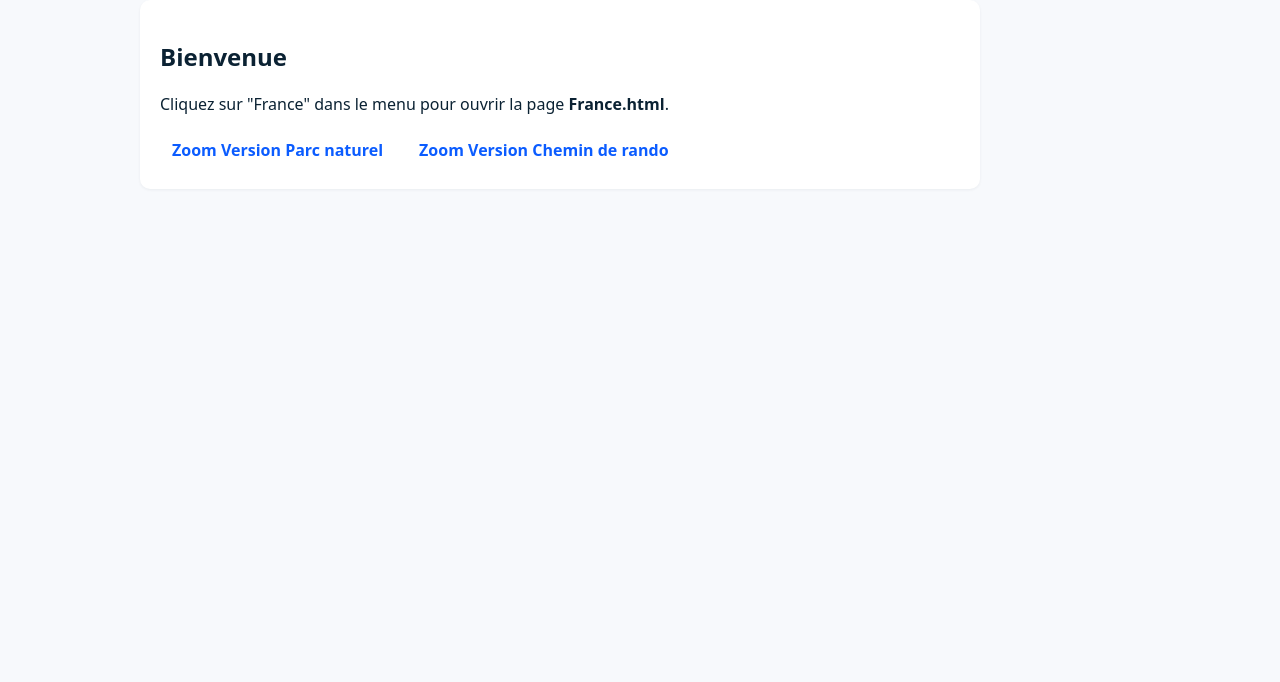
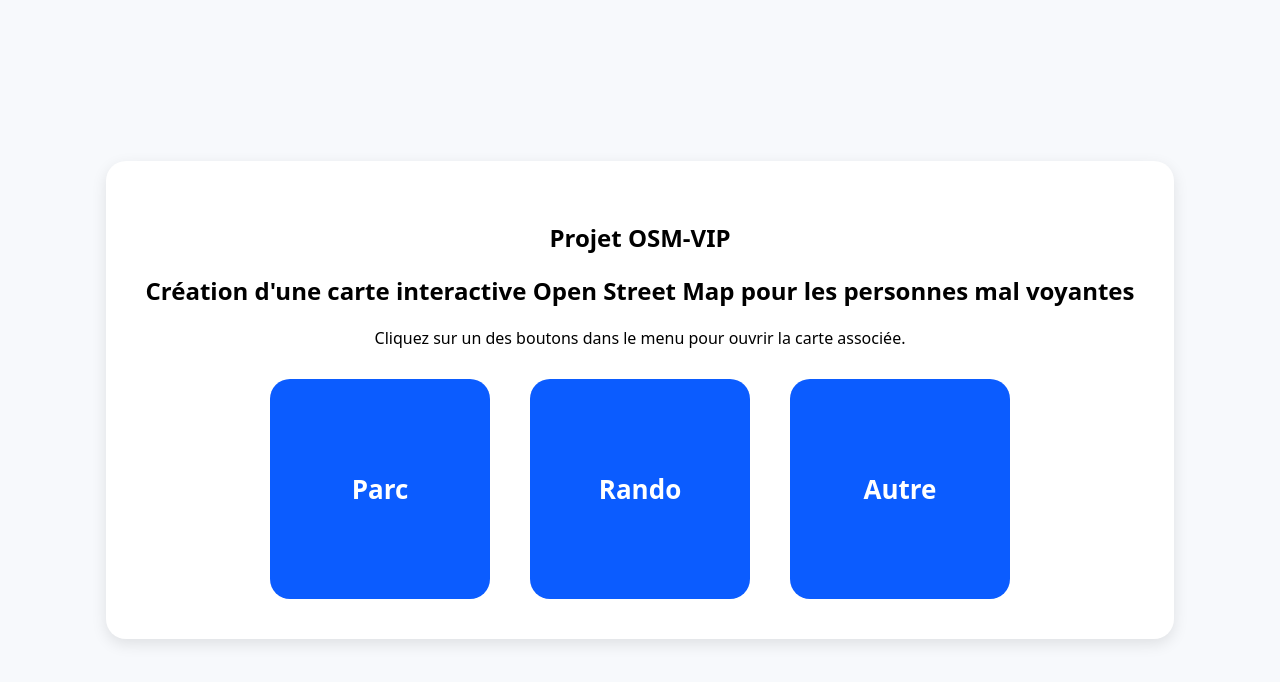
Before and after one commit to aeliggg/Projet_Osm, a plain HTML site: page index.html in a window 1280 px wide. Drawn offline with Linux system fonts and the light colour scheme.

Commit message:
last commit of the menu

```diff
--- /dev/null
+++ b/Index.css
@@ -0,0 +1,73 @@
+#map {
+  width: 100%;
+  height: 100vh;
+}
+:root {
+    --bg: #f7f9fc;
+    --nav: #0b5cff;
+    --text: #0b2233;
+}
+
+body {
+    margin: 0;
+    background: var(--bg);
+    font-family: system-ui, sans-serif;
+}
+
+/* plein écran + centrage vertical */
+.container {
+    height: 100vh; /* prend toute la hauteur */
+    display: flex;
+    justify-content: center;
+    align-items: center;
+}
+
+/* Carte blanche centrée */
+.card {
+    background: #fff;
+    padding: 40px;
+    border-radius: 20px;
+    box-shadow: 0 5px 15px rgba(0,0,0,0.1);
+    text-align: center;
+}
+
+/* Conteneur des boutons */
+.menu {
+    margin-top: 30px;
+    display: flex;
+    justify-content: center;
+    gap: 40px;
+}
+
+/* Gros carrés */
+.btn {
+    display: flex;
+    justify-content: center;
+    align-items: center;
+
+    width: 220px;   /* taille du carré → règle ici pour plus gros */
+    height: 220px;
+    aspect-ratio: 1/1;
+
+    background: var(--nav);
+    color: #fff;
+    font-size: 26px;
+    font-weight: bold;
+    text-decoration: none;
+
+    border-radius: 20px; /* retire si tu veux des carrés 100% droits */
+    transition: 0.2s;
+}
+
+.btn:hover {
+    transform: scale(1.05);
+    background: #0046ca;
+}
+
+/* Responsive : empile les carrés sur petit écran */
+@media (max-width: 700px) {
+    .menu {
+        flex-direction: column;
+        gap: 20px;
+    }
+}
--- a/index.html
+++ b/index.html
@@ -4,32 +4,23 @@
     <meta charset="utf-8" />
     <meta name="viewport" content="width=device-width,initial-scale=1" />
     <title>Accueil — Projet OSM</title>
-    <style>
-        :root{--bg:#f7f9fc;--nav:#0b5cff;--text:#0b2233;--muted:#6b7885}
-        body{margin:0;font-family:system-ui,-apple-system,Segoe UI,Roboto,"Helvetica Neue",Arial;background:var(--bg);color:var(--text)}
-        header{background:#fff;border-bottom:1px solid #e6eef8}
-        .container{max-width:1000px;margin:0 auto;padding:0 16px}
-        nav{display:flex;align-items:center;justify-content:space-between;height:64px}
-        .brand{font-weight:700;color:var(--nav);text-decoration:none}
-        .menu{display:flex;gap:12px}
-        .menu a{display:inline-block;padding:8px 12px;border-radius:6px;color:var(--nav);text-decoration:none;font-weight:600}
-        .menu a:hover{background:rgba(11,92,255,0.08)}
-        main{padding:28px 16px}
-        .card{background:#fff;border-radius:10px;padding:20px;box-shadow:0 1px 3px rgba(11,34,51,0.06);max-width:800px}
-        @media (max-width:540px){
-            .menu{display:none}
-        }
-    </style>
+
+    <!-- Fichier CSS séparé -->
+    <link rel="stylesheet" href="Index.css">
 </head>
+
 <body>
     <main class="container">
         <section class="card">
-            <h1>Bienvenue</h1>
-            <p>Cliquez sur "France" dans le menu pour ouvrir la page <strong>France.html</strong>.</p>
-                <div class="menu" role="navigation" aria-label="Menu principal">
-                    <a href="Parc.html">Zoom Version Parc naturel</a>
-                    <a href="Rando.html">Zoom Version Chemin de rando</a>
-                </div>
+            <h1>Projet OSM-VIP</h1>
+            <h2>Création d'une carte interactive Open Street Map pour les personnes mal voyantes </h2>
+            <p>Cliquez sur un des boutons dans le menu pour ouvrir la carte associée.</p>
+
+            <div class="menu" role="navigation" aria-label="Menu principal">
+                <a class="btn" href="Parc.html">Parc</a>
+                <a class="btn" href="Rando.html">Rando</a>
+                <a class="btn" href="Autre.html">Autre</a>
+            </div>
         </section>
     </main>
 </body>
--- a/style.css
+++ /dev/null
@@ -1,4 +0,0 @@
-#map {
-  height: 100vh;
-  width: 100vw;
-}
```
Also changed, not shown: Parc.html (+1 -1 lines), Rando.html (+1 -1 lines).
